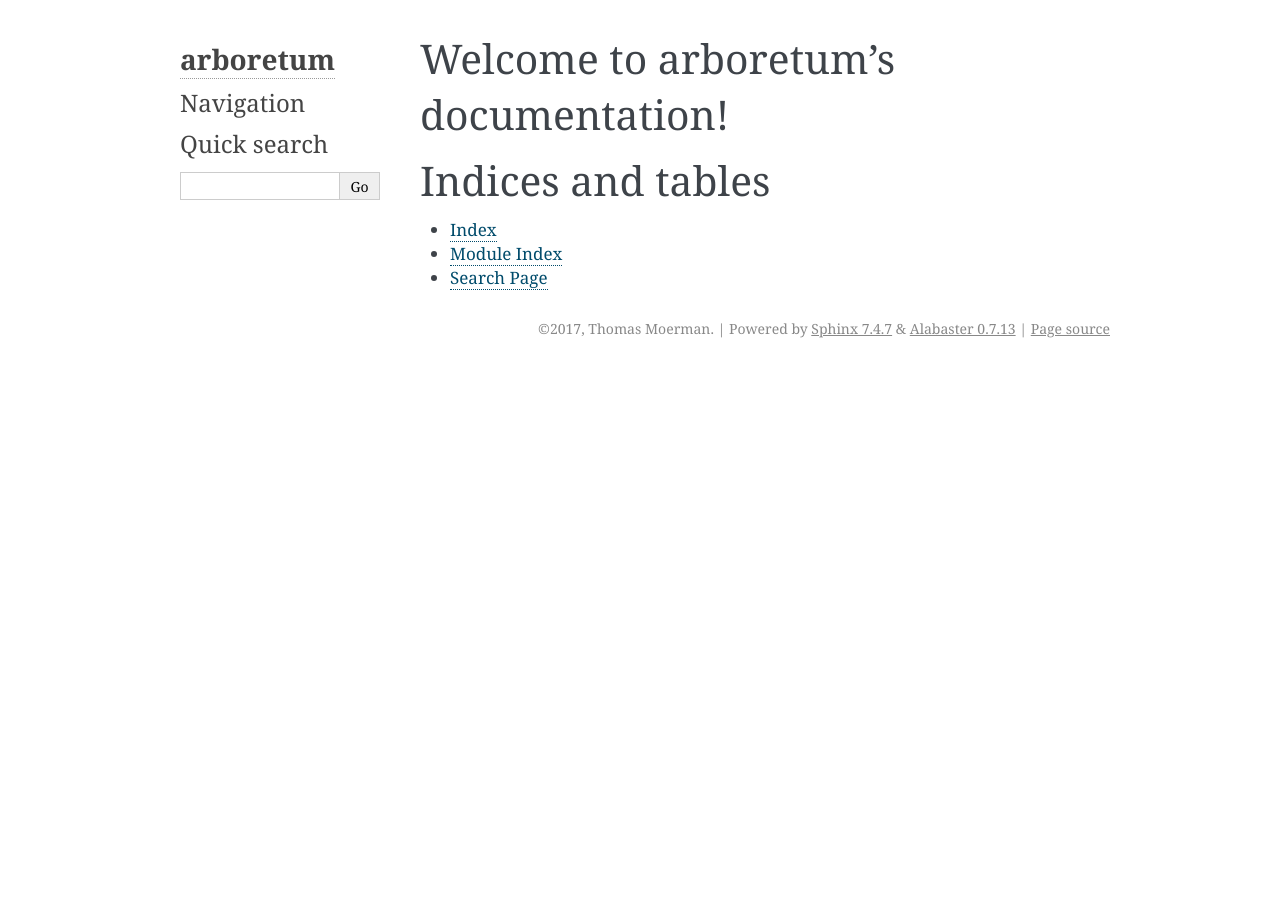
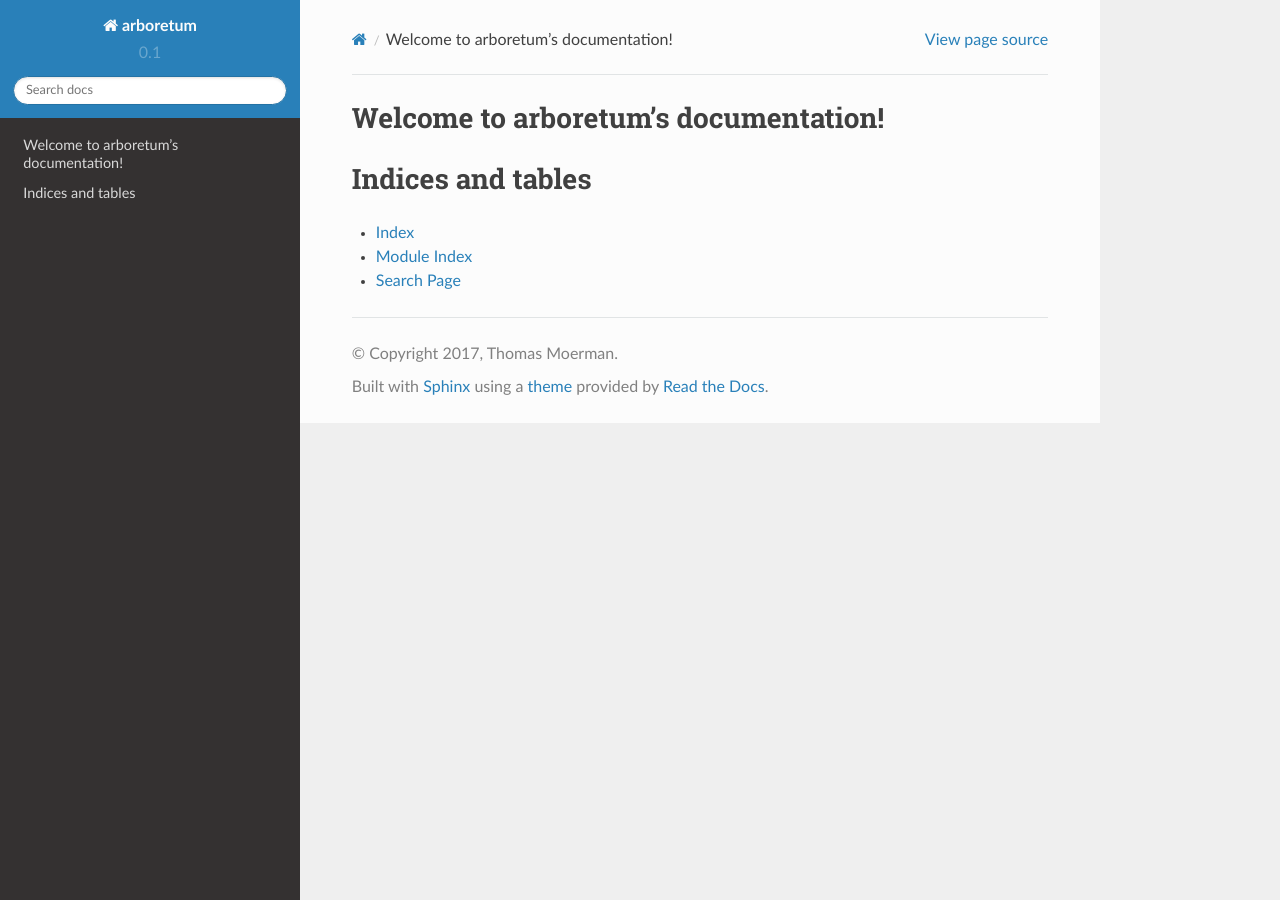
Before and after one commit to aertslab/arboreto, a Sphinx documentation site: the page built from docs/index.rst, in a window 1280 px wide. Built offline with Sphinx 7.4.7 and the Read the Docs theme 2.0.0, drawn with Linux system fonts in a browser that asks for light colours.

Commit message:
readthedocs theme

```diff
--- a/docs/conf.py
+++ b/docs/conf.py
@@ -83,7 +83,8 @@ todo_include_todos = False
 # The theme to use for HTML and HTML Help pages.  See the documentation for
 # a list of builtin themes.
 #
-html_theme = 'alabaster'
+RTD_NEW_THEME = True
+html_theme = 'sphinx_rtd_theme'
 
 # Theme options are theme-specific and customize the look and feel of a theme
 # further.  For a list of options available for each theme, see the
```
